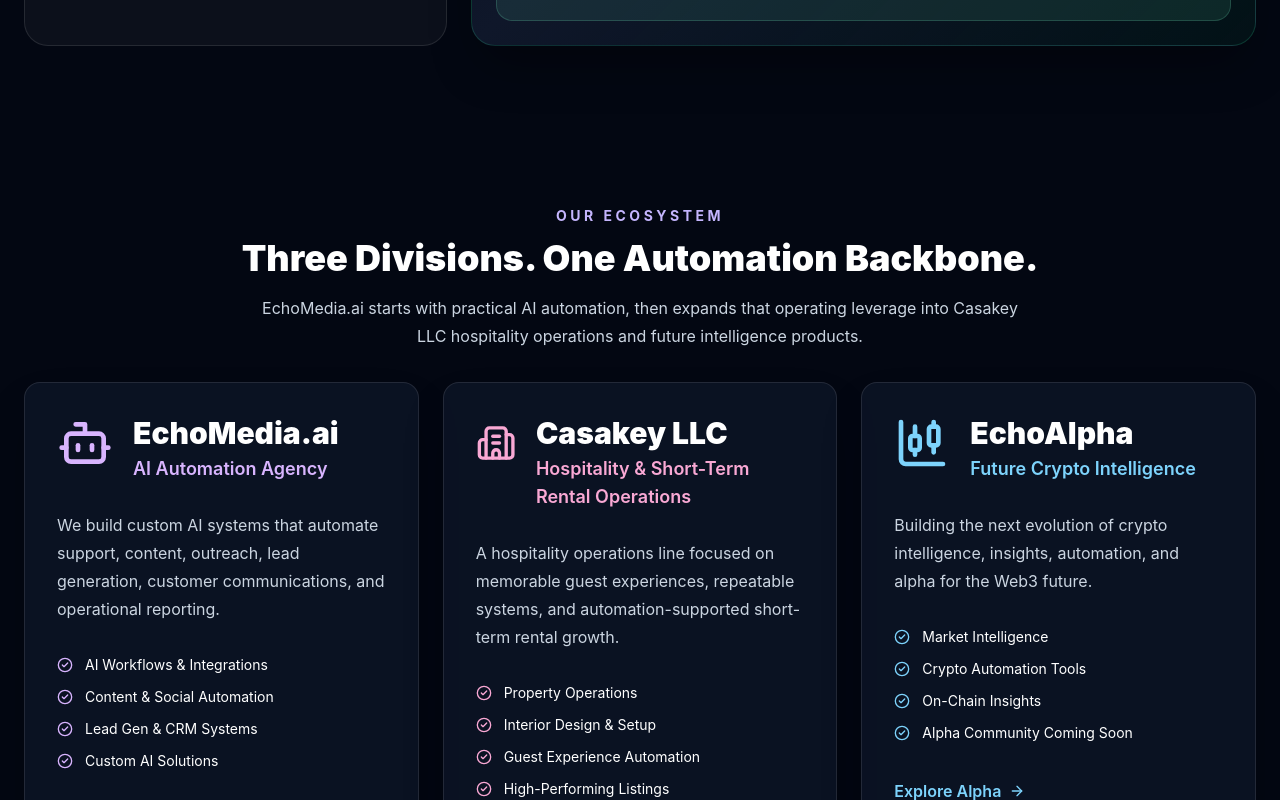
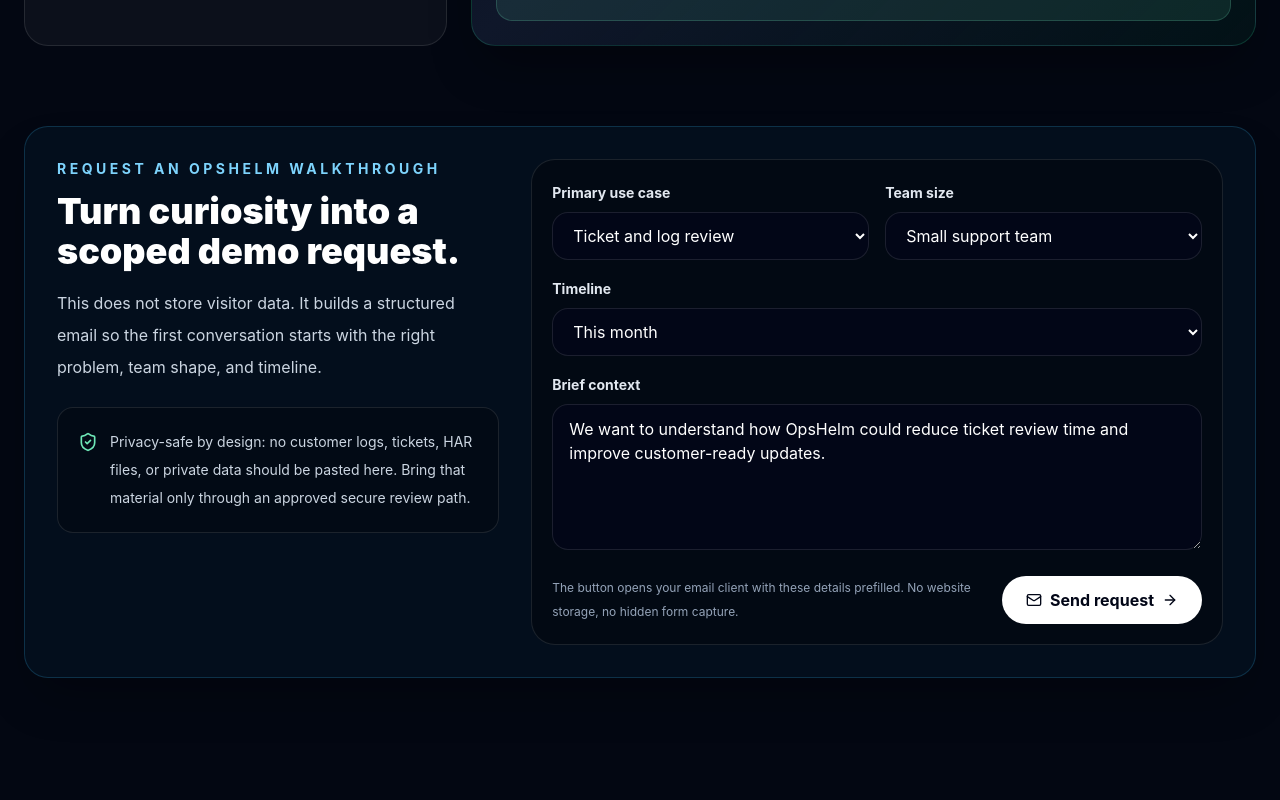
Before and after one commit to lajp2711/echomedia-website, a React (Vite) app: page / in a window 1280 px wide. Shown: the part 3000-3800 px from the top of the page. Built offline with nearby package versions, Linux system fonts and the light colour scheme.

Commit message:
Wire OpsHelm request section into app

```diff
--- a/src/App.jsx
+++ b/src/App.jsx
@@ -5,6 +5,7 @@
 import Hero from "./components/Hero";
 import OpsHelmInteractiveDemo from "./components/OpsHelmInteractiveDemo";
 import OpsHelmProof from "./components/OpsHelmProof";
+import OpsHelmRequest from "./components/OpsHelmRequest";
 import Roadmap from "./components/Roadmap";
 import Services from "./components/Services";
 import VanessaVision from "./components/VanessaVision";
@@ -17,6 +18,7 @@
         <Hero />
         <OpsHelmProof />
         <OpsHelmInteractiveDemo />
+        <OpsHelmRequest />
         <Services />
         <Ecosystem />
         <Roadmap />
```
